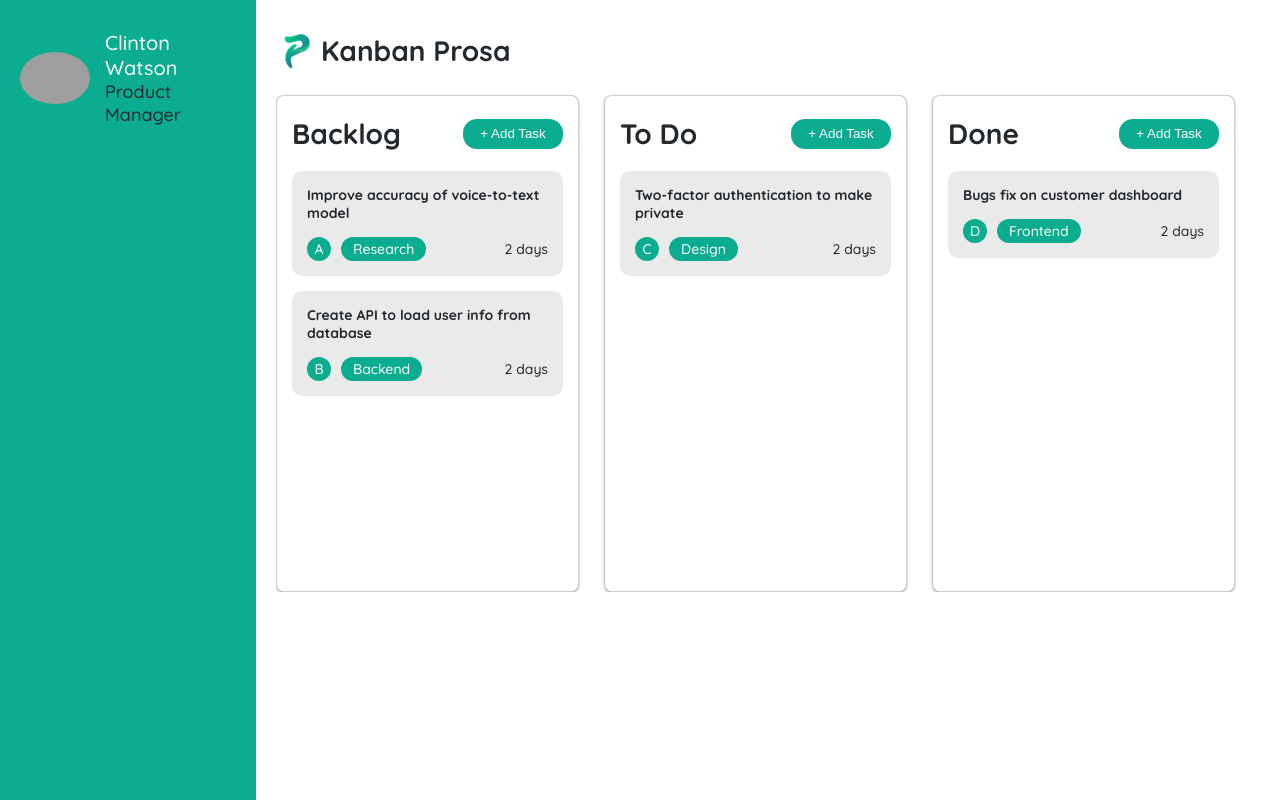
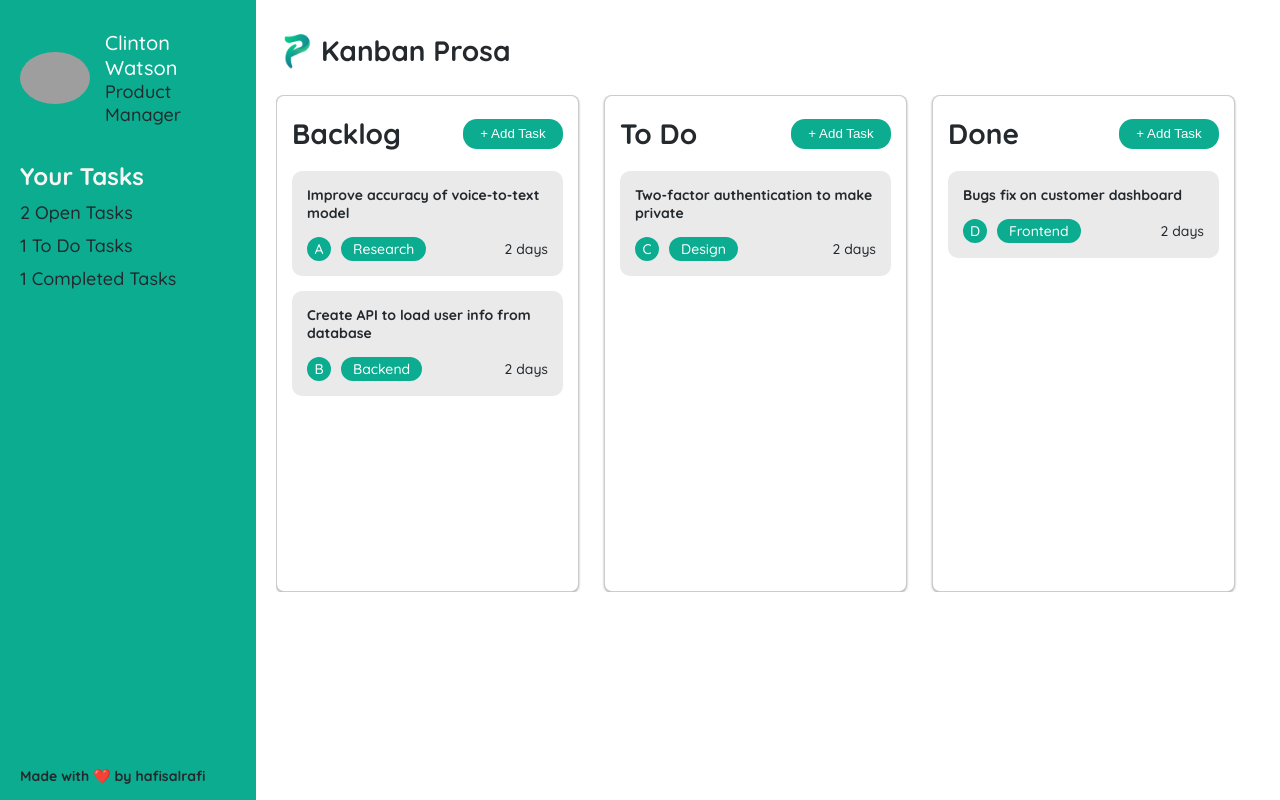
Before and after one commit to alrafi/kanbanboard, a React (Create React App) app: page / in a window 1280 px wide. Built offline with nearby package versions, Linux system fonts and the light colour scheme; grey boxes are pictures that could not be loaded.

Commit message:
add count task and footer

```diff
--- a/src/components/Home/Home.js
+++ b/src/components/Home/Home.js
@@ -211,6 +211,13 @@
             <p>Product Manager</p>
           </div>
         </div>
+        <div className="task-count-container">
+          <h2>Your Tasks</h2>
+          <p>{data.cards['card-1'].taskIds.length} Open Tasks</p>
+          <p>{data.cards['card-2'].taskIds.length} To Do Tasks</p>
+          <p>{data.cards['card-3'].taskIds.length} Completed Tasks</p>
+        </div>
+        <h3>Made with ❤️ by hafisalrafi</h3>
       </div>
 
       <div className="main-container">
--- a/src/components/Home/Home.scss
+++ b/src/components/Home/Home.scss
@@ -10,10 +10,18 @@
     height: 100vh;
     background-color: $color-primary;
     padding: 3rem 2rem;
+    position: relative;
+
+    h3 {
+      position: absolute;
+      bottom: 1.5rem;
+      font-size: 1.4rem;
+    }
 
     .name-container {
       display: flex;
       align-items: center;
+      margin-bottom: 3.5rem;
 
       img {
         width: 7rem;
@@ -30,6 +38,19 @@
             color: #ffffff;
           }
         }
+      }
+    }
+
+    .task-count-container {
+      h2 {
+        font-size: 2.4rem;
+        color: $color-grey;
+        margin-bottom: 1rem;
+      }
+
+      p {
+        font-size: 1.8rem;
+        margin-bottom: 1rem;
       }
     }
   }
```
